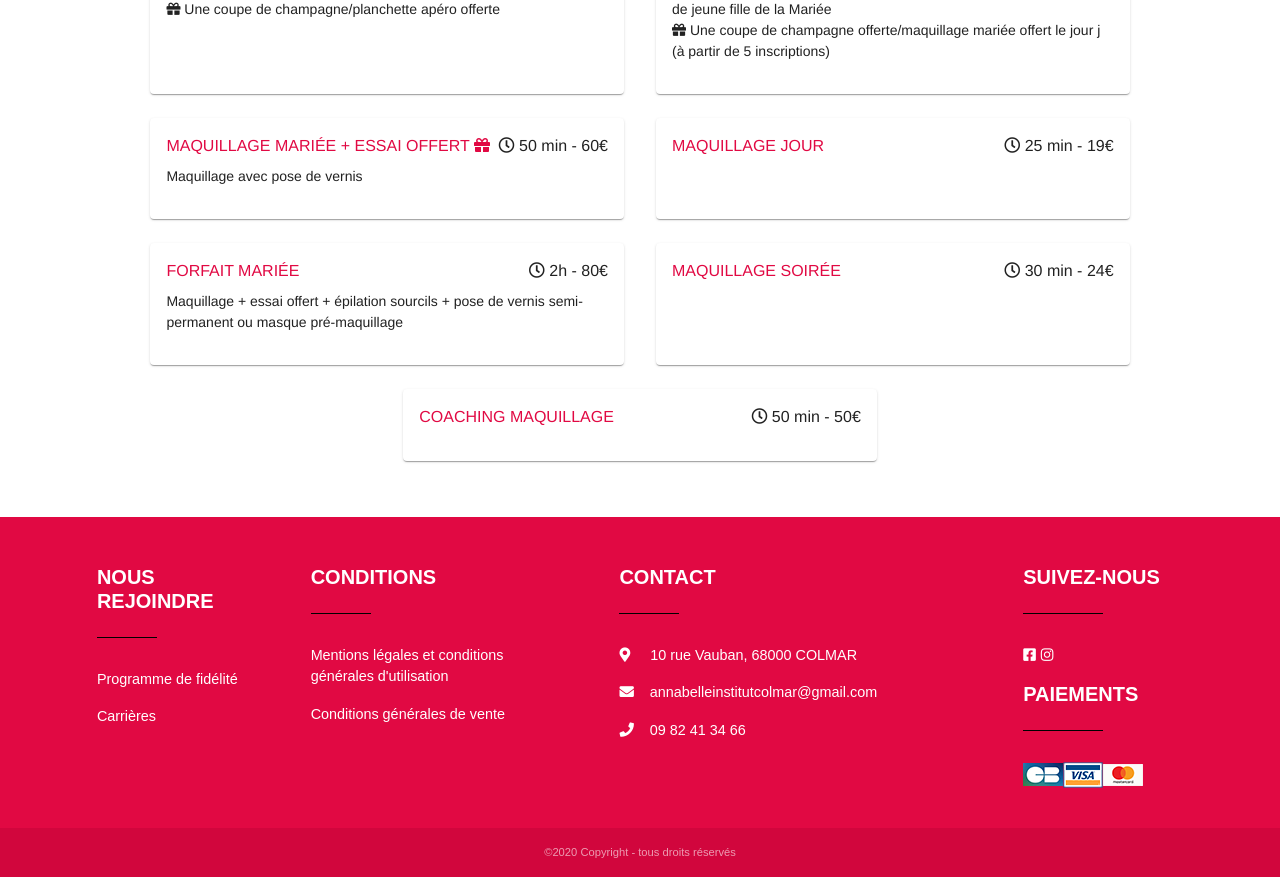
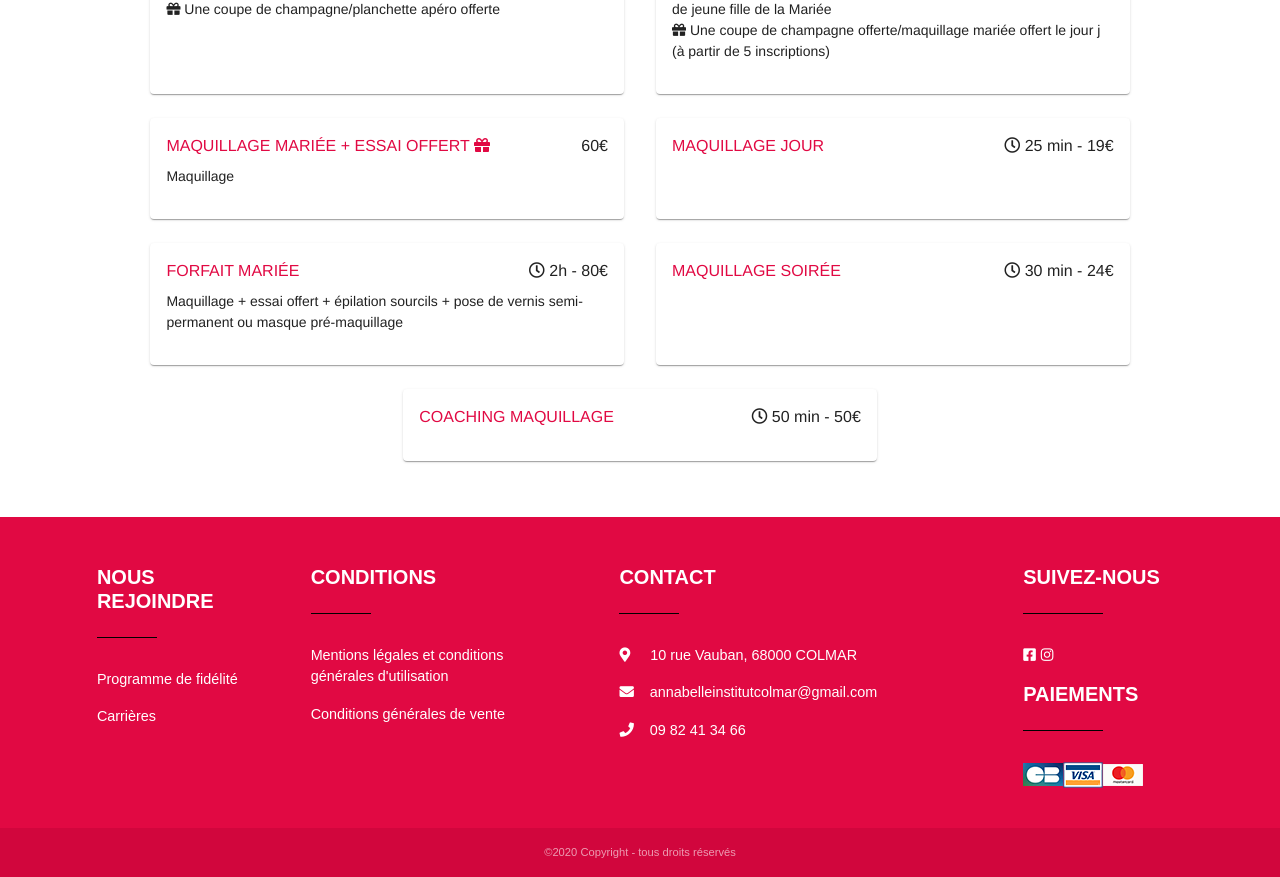
Before and after one commit to jenngllg/annabelle-institut, an Angular app: page /flyer in a window 1280 px wide. Shown: the part 9336-10213 px from the top of the page. Built offline with nearby package versions, Linux system fonts and the light colour scheme; a web font is replaced by a local one.

Commit message:
[UPD] wife make up

```diff
--- a/src/app/events/events.component.html
+++ b/src/app/events/events.component.html
@@ -50,11 +50,10 @@
             <mat-card-title>
                 <div class="name">MAQUILLAGE MARIÉE + ESSAI OFFERT <i class="fas fa-gift"></i></div>
                 <div class="infos">
-                    <i class="far fa-clock"></i>
-                    50 min - 60€
+                    60€
                 </div>
             </mat-card-title>
-            <mat-card-content>Maquillage avec pose de vernis</mat-card-content>
+            <mat-card-content>Maquillage</mat-card-content>
             <mat-card-actions align="end">
             </mat-card-actions>
         </mat-card>
```
Also changed, not shown: 1 other file (tests, documents, lock files or other folders).
